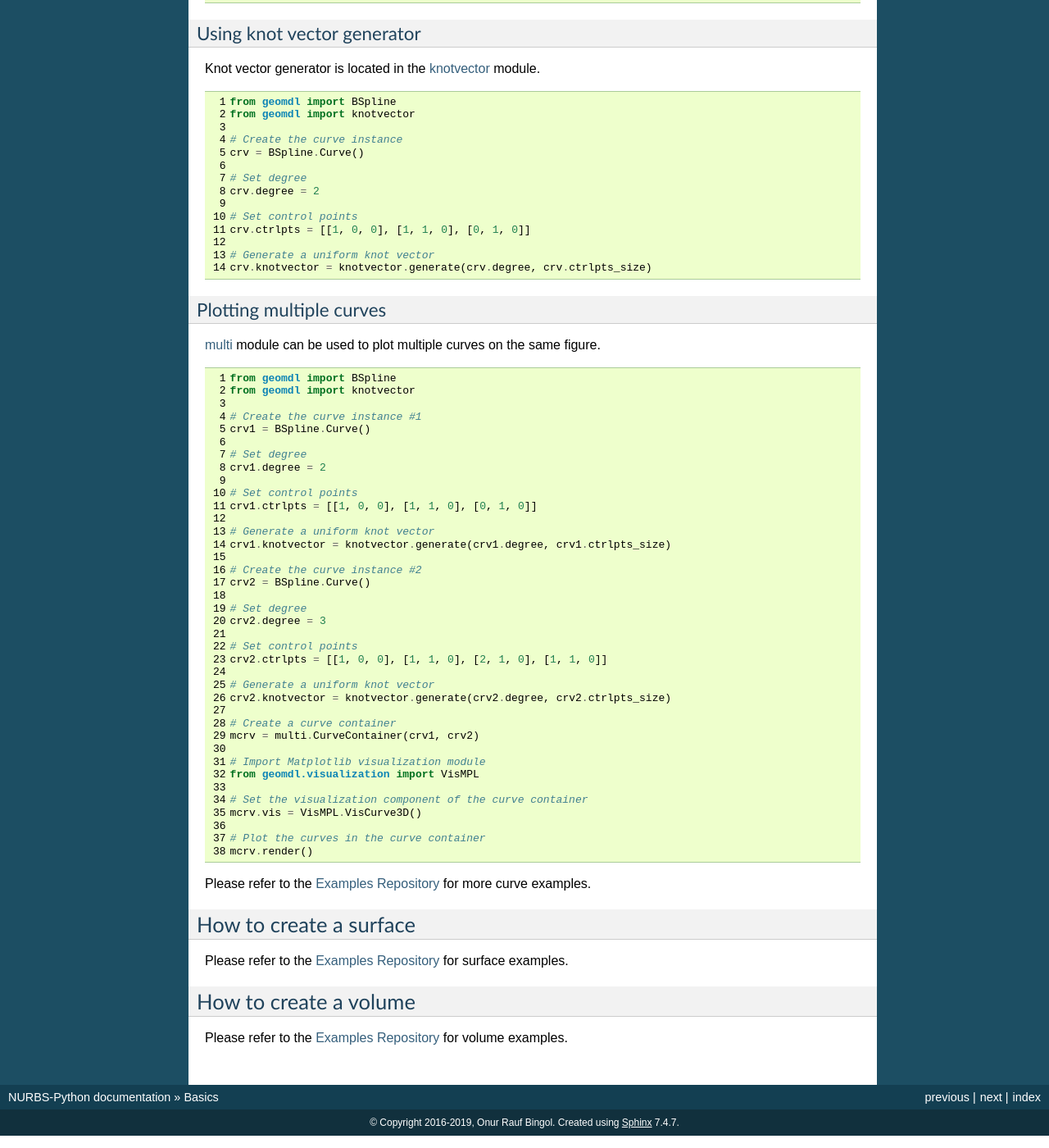
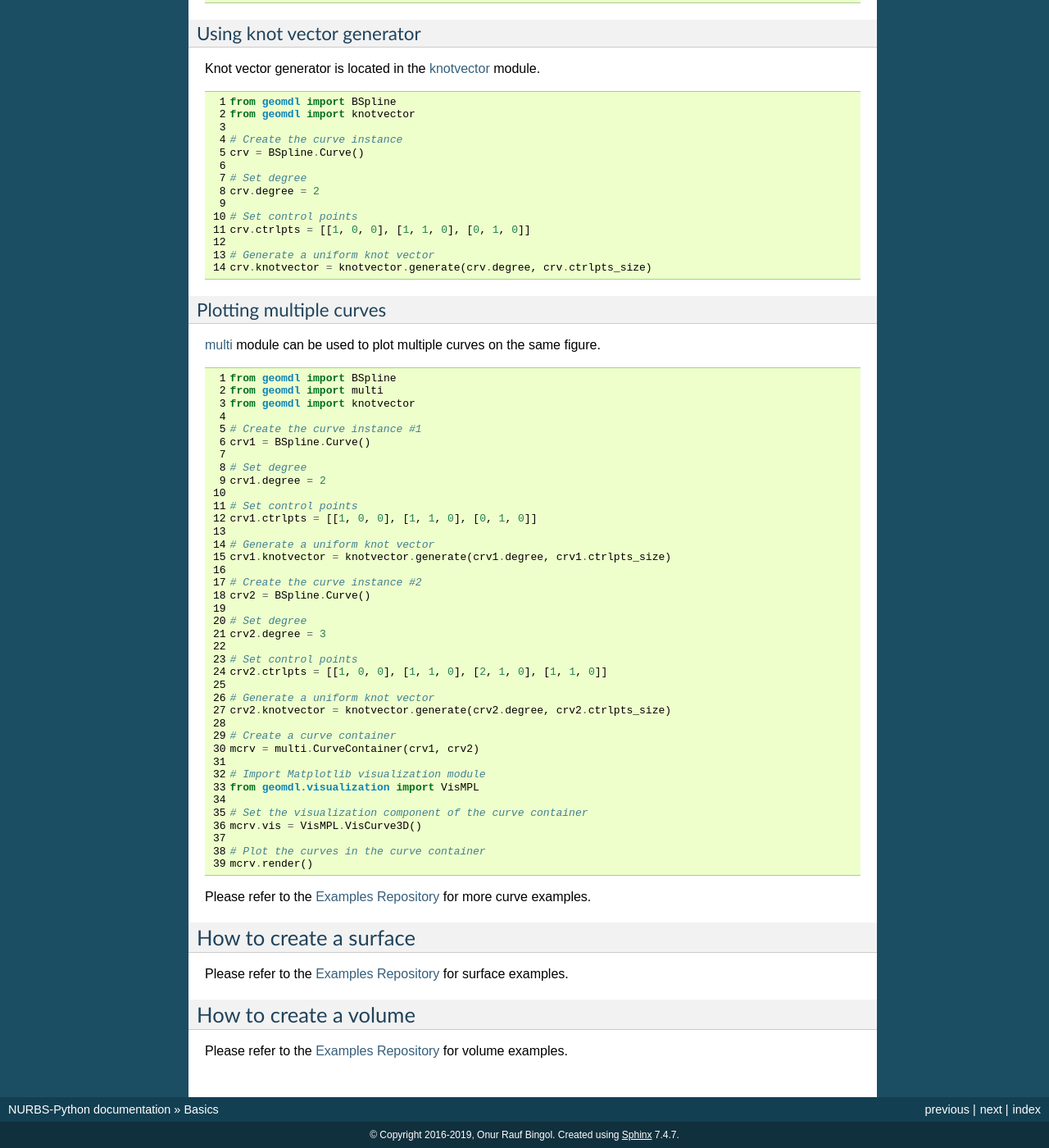
Before and after one commit to orbingol/NURBS-Python, a Sphinx documentation site: the page built from docs/basics.rst, in a window 1280 px wide and 1400 px high, scrolled down 3425 px. Shown: the whole window at 82% size. Built offline with Sphinx 7.4.7, drawn with Linux system fonts in a browser that asks for light colours; formulas are drawn with MathJax 3.

Commit message:
Forgot to add multi import

```diff
--- a/docs/basics.rst
+++ b/docs/basics.rst
@@ -249,6 +249,7 @@ Plotting multiple curves
     :linenos:
 
     from geomdl import BSpline
+    from geomdl import multi
     from geomdl import knotvector
 
     # Create the curve instance #1
```
